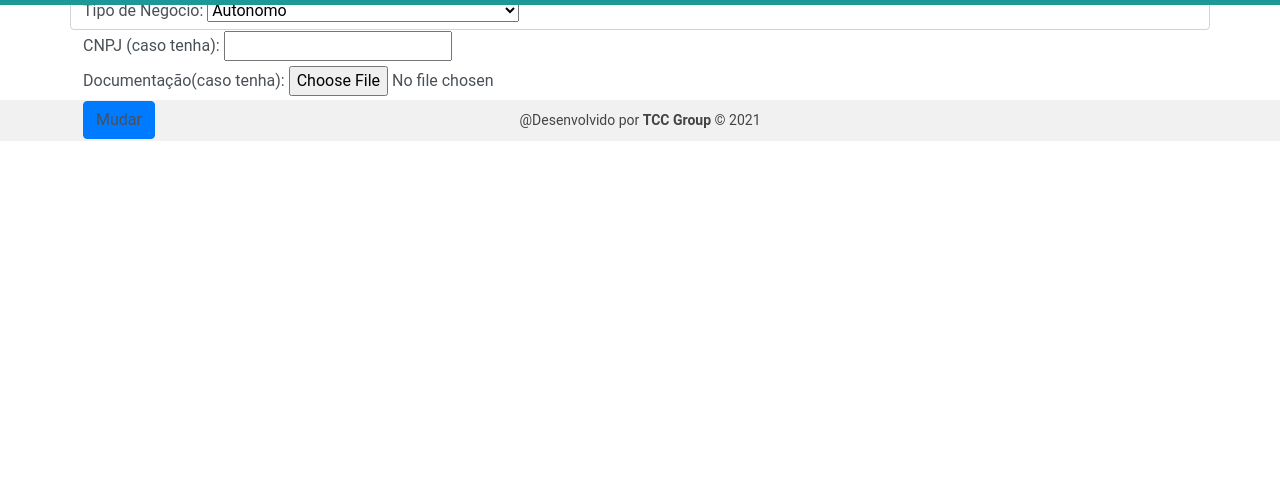
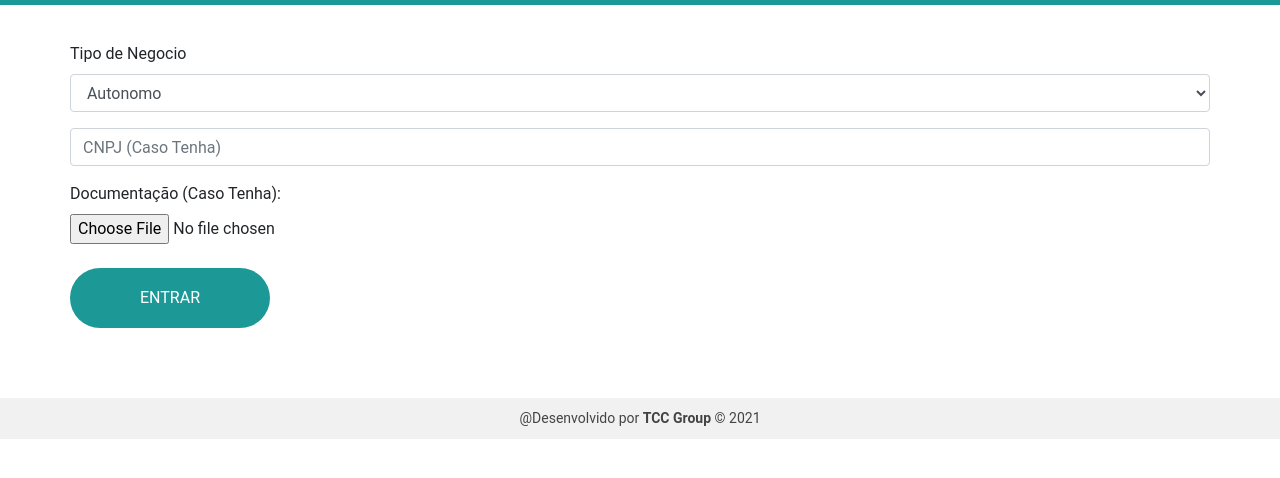
Before and after one commit to Jaooow/TCC, a PHP site: page /mudar_cargo.php in a window 1280 px wide. Shown: the part 78-556 px from the top of the page. Run offline with PHP 8.4, Linux system fonts and the light colour scheme; data comes from the database, SQL or seed files in the repository; some libraries are stand-ins or nearby versions.

Commit message:
Mudanca Visual 1 - Mudar Cargo

```diff
--- a/cadastrar_mudanca.php
+++ b/cadastrar_mudanca.php
@@ -49,4 +49,6 @@ if($stmt = mysqli_prepare($con, $insert)) {
     mysqli_stmt_close($stmt);
 }
 mysqli_close($con);
+
+header("Location: index.php")
 ?>
--- a/css/styles.css
+++ b/css/styles.css
@@ -311,6 +311,29 @@ background-color: #F1F1F1;
     margin-right: 20vw;
     margin-left: 20vw;
 }
+
+/* Mudar Cargo*/
+#mudar_cargo{
+    margin-top: 50px;
+}
+.alter_button{
+    background-color: #1C9997;
+    color: #FFF;
+    text-transform: uppercase;
+    width: 200px;
+    height: 60px;
+    padding: 10px 20px;
+    border-radius: 30px;
+    border: 3px solid transparent;
+    transition: .5s;
+}
+
+.alter_button:hover{
+    text-decoration: none;
+    color: #000;
+    background-color: transparent;
+    border-color: #1C9997;
+}
 /*Responsive*/
 
 @media(max-width: 768px) {
--- a/mudar_cargo.php
+++ b/mudar_cargo.php
@@ -3,22 +3,27 @@
 ?>
 <main>
 	<div class = "container">
-		<form class="form-control">
-			<label for="tipo_de_negocio">Tipo de Negocio:</label>
-			<select id="tipo_de_negocio_select" name="tipo_de_negocio" class="select">
-				<option value="1">Autonomo</option>
-				<option value="2">Micro produtor / Micro empresario</option>
-				<option value="3">Produtor ou vendedor de meio/alto porte</option>
-			</select>
-			<br />
-			<label for="cnpj">CNPJ (caso tenha):</label>
-			<input type="number" id="cnpj" name="cnpj" />
-			<br />
-			<label for="documento">Documentação(caso tenha):</label>
-			<input type="file" accept=".docx,.pdf" id="documento" name="documento" />
-			<br />
-			<a class="btn btn-primary" id="cadastrar_mudanca" name="cadastrar_mudanca">Mudar</a>
-		</form>
+		<div id = "mudar_cargo">
+			<form action="cadastrar_mudanca.php" methhod="POST">
+				<div class="form-group">
+					<label for="tipo_de_negocio">Tipo de Negocio</label>
+					<select class="form-control" id="tipo_de_negocio_select" name="tipo_de_negocio">
+					<option value="1">Autonomo</option>
+					<option value="2">Micro Produtor / Micro Empresario</option>
+					<option value="3">Produtor ou vendedor de meio/alto porte</option>
+					</select>
+				</div>
+				<div class="form-group">
+					<input type="email" class="form-control" id="cnpj" name="cnpj" placeholder="CNPJ (Caso Tenha)">
+				</div>
+				<div class="documento">
+					<label for="documento">Documentação (Caso Tenha):</label>
+					<input type="file" accept=".docx,.pdf" class="form-control-file" name="documento" id="documento">
+				</div>
+				</br>
+				<input type="button" value="Entrar" class = "alter_button">
+			</form>
+		</div>
 	</div>
 </main>
 <script src="js/script_mudar_cargo.js"></script>
```
Also changed, not shown: index.php (+61 -8 lines).
